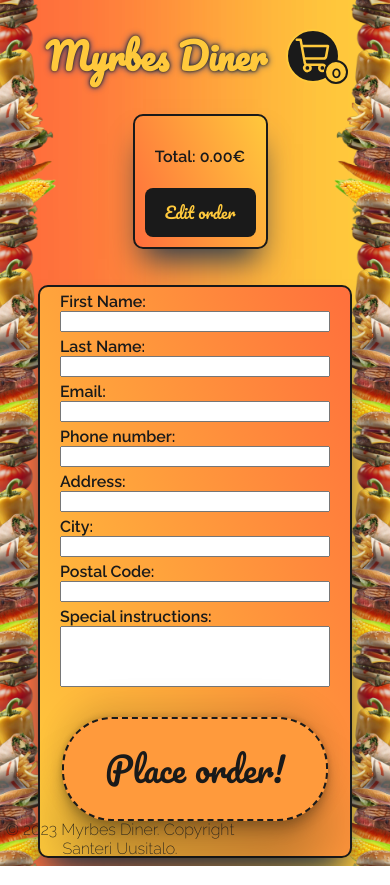
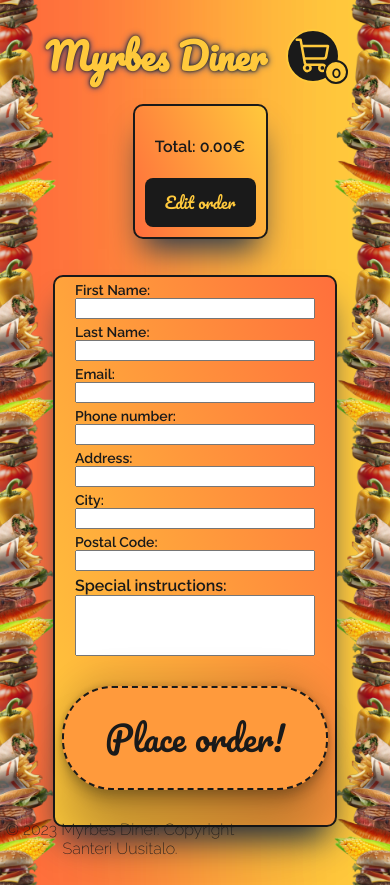
Before and after one commit to vsuusi/MyrbesDiner, a React (Vite) app in the folder react-dine-frontend/: page /checkout in a window 390 px wide. Built offline with nearby package versions, Linux system fonts and the light colour scheme; the HTML template or start-up script is replaced by a standard one; a web font is replaced by a local one.

Commit message:
quickfix

```diff
--- a/react-dine-frontend/src/components/CheckoutForm.css
+++ b/react-dine-frontend/src/components/CheckoutForm.css
@@ -2,6 +2,7 @@
     display: flex;
     flex-direction: row-reverse;
     align-items: flex-start;
+    justify-content: center;
     padding-top: 130px;
     font-weight: 600;
 }
@@ -71,7 +72,7 @@ textarea {
         display: flex;
         flex-direction: column;
         align-items: center;
-        padding-top: 90px;
+        padding-top: 80px;
         font-weight: 600;
     }
 
@@ -84,7 +85,12 @@ textarea {
     .checkout-form {
         border-radius: 10px;
         padding: 5px;
-        width: 300px;
+        width: 270px;
+        margin-bottom: 50px;
+    }
+
+    .form-control label {
+        font-size: 14px;
     }
 
 }
```
